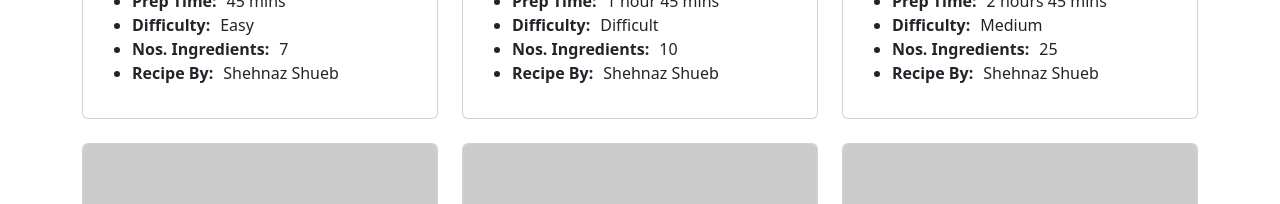
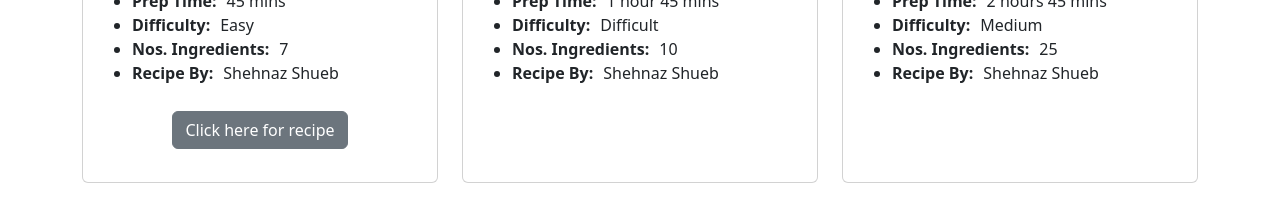
Before and after one commit to slayermilk/recipe-basic-test, a plain HTML site: page index.html in a window 1280 px wide. Shown: the part 524-728 px from the top of the page. Drawn offline with Linux system fonts and the light colour scheme; placeholder pictures from the web are drawn by us.

Commit message:
Update index.html

```diff
--- a/index.html
+++ b/index.html
@@ -41,7 +41,7 @@
                                         <li>Nos. Ingredients:<span class="card-info">7</span></li>
                                         <li>Recipe By:<span class="card-info">Shehnaz Shueb</span></li>
                                     </ul>
-
+                                    <p class="btn btn-secondary extra-space">Click here for recipe</p>
                             </div>
                         </div>
                     </a>
```
